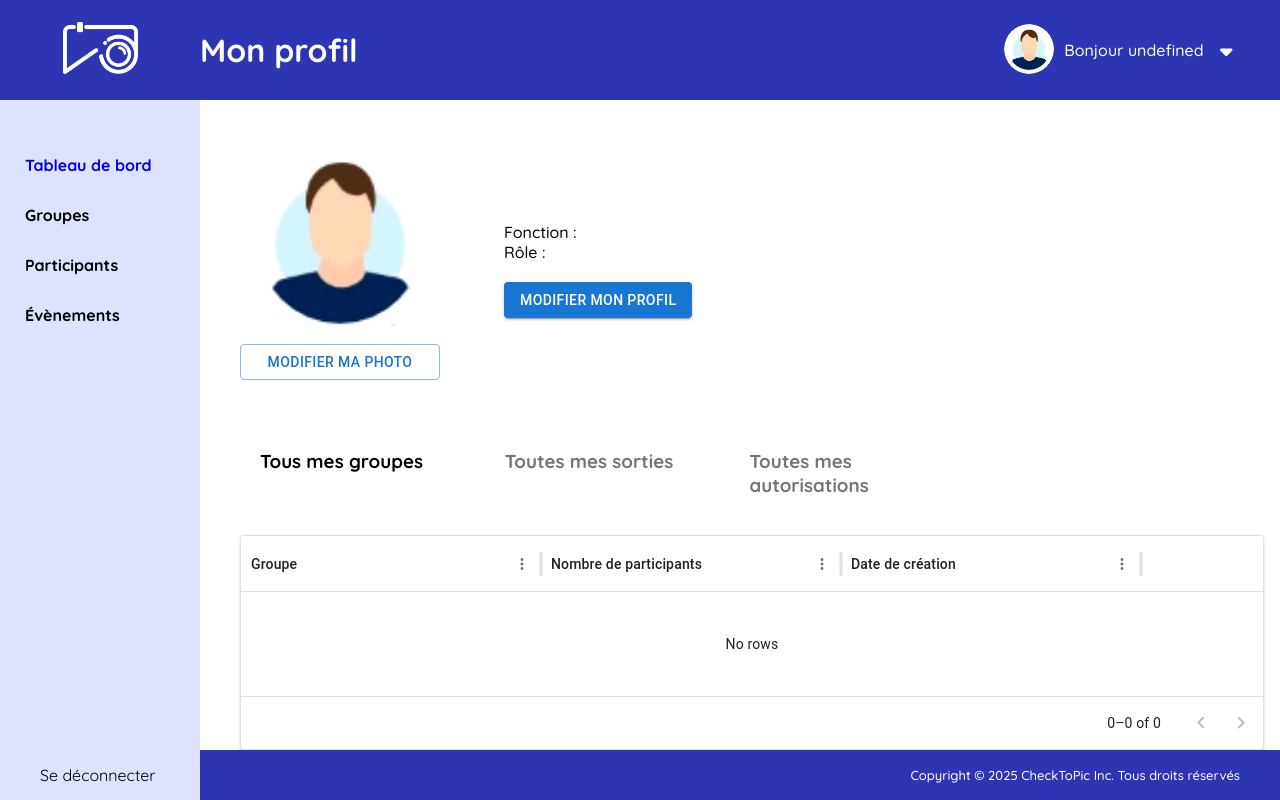
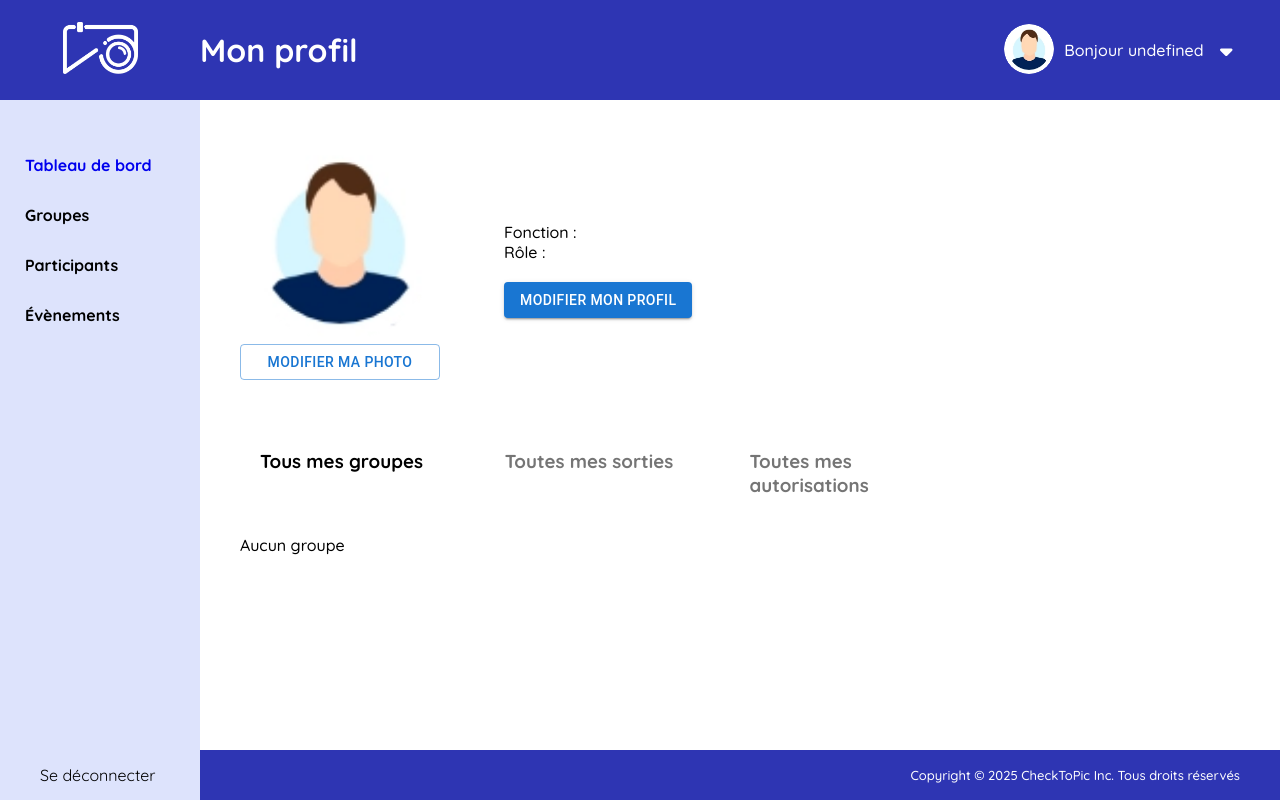
Before and after one commit to sarah-sbb/athlysia-project, a Next.js app in the folder frontend/: page /adminProfile in a window 1280 px wide. Built offline with nearby package versions, Linux system fonts and the light colour scheme; no server answers.

Commit message:
Affichage conditionnel des tableaux sur le profil admin

```diff
--- a/frontend/components/adminProfile/AdminProfileAuthorizations.js
+++ b/frontend/components/adminProfile/AdminProfileAuthorizations.js
@@ -68,6 +68,10 @@ function AdminProfileAuthorizations() {
   // });
 
   return (
+    <div>
+      {autorisationsData.length === 0 ? (
+        <span>Aucune autorisation</span>
+      ) : (
         <Paper>
           <DataGrid
             columnVisibilityModel={{
@@ -87,6 +91,8 @@ function AdminProfileAuthorizations() {
             disableRowSelectionOnClick
           />
         </Paper>
+      )}
+    </div>
   );
 }
 
--- a/frontend/components/adminProfile/AdminProfileEvents.js
+++ b/frontend/components/adminProfile/AdminProfileEvents.js
@@ -87,6 +87,10 @@ function AdminProfileEvents() {
   // console.log('finaldata', participantsData);
 
   return (
+    <div>
+      {eventsData.length === 0 ? (
+        <span>Aucun événement</span>
+      ) : (
         <Paper>
           <DataGrid
             columnVisibilityModel={{
@@ -106,6 +110,8 @@ function AdminProfileEvents() {
             disableRowSelectionOnClick
           />
         </Paper>
+      )}
+    </div>
   );
 }
 
--- a/frontend/components/adminProfile/AdminProfileGroups.js
+++ b/frontend/components/adminProfile/AdminProfileGroups.js
@@ -58,22 +58,10 @@ function AdminProfileGroups() {
     },
   ];
 
-
+console.log(groupsData.length)
   return (
-    <Paper>
-      {/* {groupsList.length === 0 ? (
-        <span>Aucun groupe</span>
-      ) : (
-        <table className={styles.table}>
-          <thead className={styles.thead}>
-            <tr>
-              <th scope="col">Nom</th>
-              <th scope="col">Nombre de participants</th>
-            </tr>
-          </thead>
-          <tbody>{groupsList}</tbody>
-        </table>
-      )} */}
+      <div>
+    { groupsData.length === 0 ? ( <span>Aucun groupe</span> ) : (<Paper>
       <DataGrid
         columnVisibilityModel={{
           // Cache la colonne ID
@@ -91,7 +79,8 @@ function AdminProfileGroups() {
         pageSizeOptions={[5]}
         disableRowSelectionOnClick
       />
-    </Paper>
+    </Paper>)}
+    </div>
   );
 }
 
--- a/frontend/reducers/admin.js
+++ b/frontend/reducers/admin.js
@@ -10,7 +10,7 @@ export const adminSlice = createSlice({
   reducers: {
     login: (state, action) => {
       state.value.token = action.payload.token;
-      state.value.etablissement = action.payload.etablissement._id;
+      state.value.etablissement = action.payload.etablissement;
       state.value.infoAdmin = action.payload.infoAdmin;
     },
     logout: (state) => {
```
Lines whose indentation alone changed are shown as unchanged.
